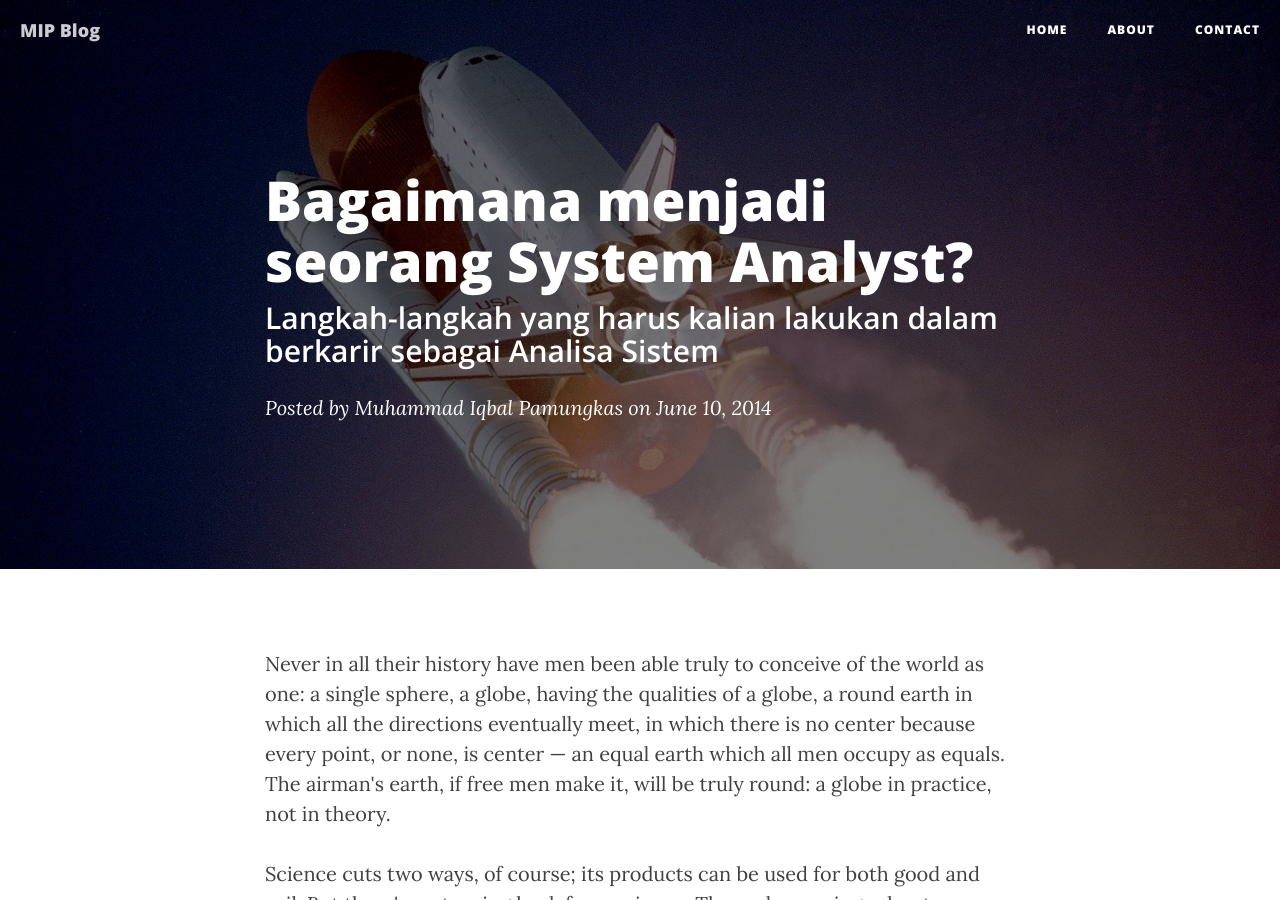
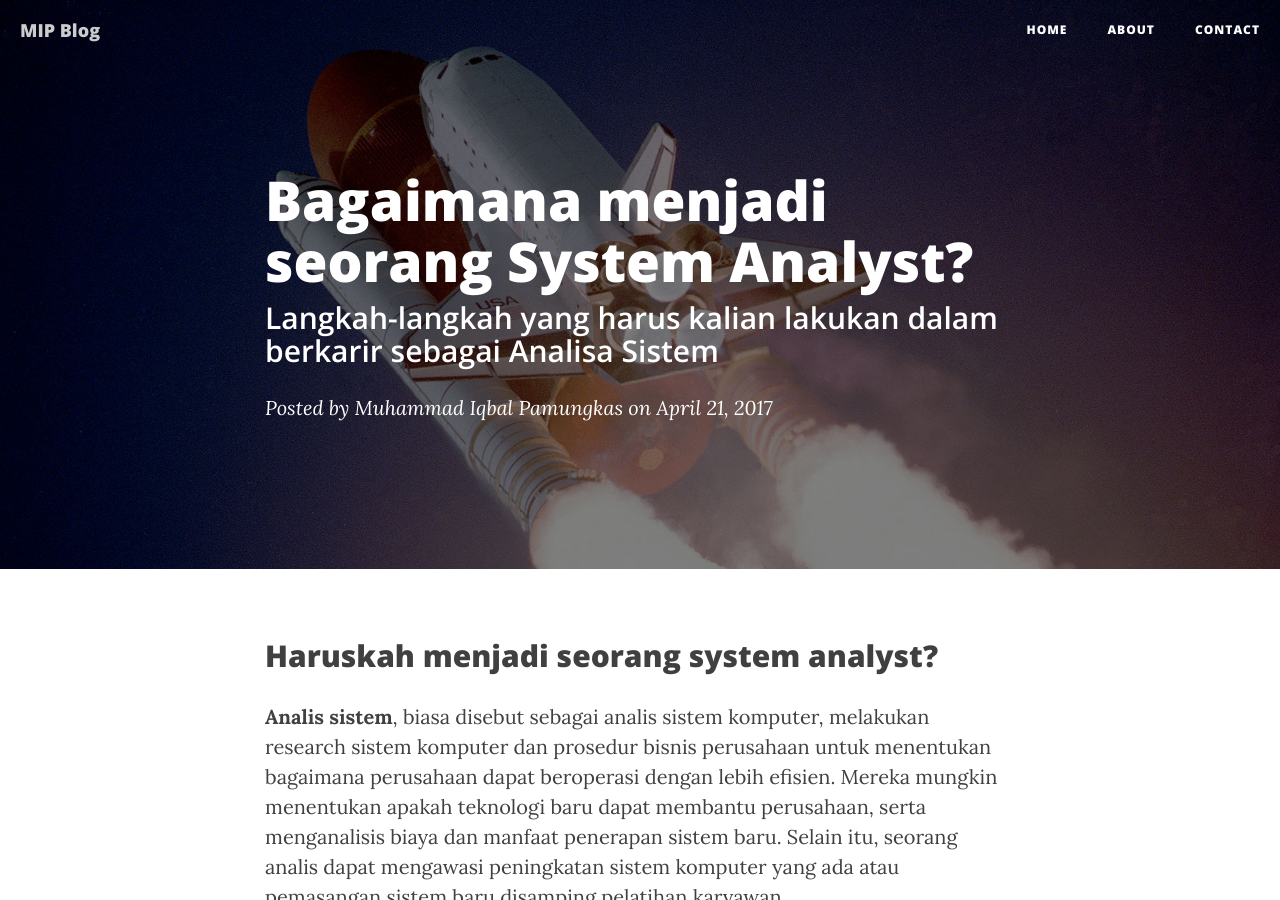
Before and after one commit to iqbalpmgks/iqbalpmgks.github.io, a Jekyll site: the page built from _posts/2017-04-21-bagaimana-menjadi-system-analyst.markdown, in a window 1280 px wide and 900 px high. Built offline with Jekyll 4.4.1, drawn with Linux system fonts in a browser that asks for light colours; nearby versions of some CDN libraries; some of the changed text lies outside the part shown.

Commit message:
New Post

```diff
--- a/_posts/2014-06-10-dinosaurs.markdown
+++ b/_posts/2017-04-21-bagaimana-menjadi-system-analyst.markdown
@@ -2,12 +2,13 @@
 layout:     post
 title:      "Bagaimana menjadi seorang System Analyst?"
 subtitle:   "Langkah-langkah yang harus kalian lakukan dalam berkarir sebagai Analisa Sistem"
-date:       2014-06-10 12:00:00
+date:       2017-04-21 22:28:00
 author:     "Muhammad Iqbal Pamungkas"
 header-img: "img/post-bg-01.jpg"
 ---
 
-<p>Never in all their history have men been able truly to conceive of the world as one: a single sphere, a globe, having the qualities of a globe, a round earth in which all the directions eventually meet, in which there is no center because every point, or none, is center — an equal earth which all men occupy as equals. The airman's earth, if free men make it, will be truly round: a globe in practice, not in theory.</p>
+<h2>Haruskah menjadi seorang system analyst?</h2>
+<p><b>Analis sistem</b>, biasa disebut sebagai analis sistem komputer, melakukan research sistem komputer dan prosedur bisnis perusahaan untuk menentukan bagaimana perusahaan dapat beroperasi dengan lebih efisien. Mereka mungkin menentukan apakah teknologi baru dapat membantu perusahaan, serta menganalisis biaya dan manfaat penerapan sistem baru. Selain itu, seorang analis dapat mengawasi peningkatan sistem komputer yang ada atau pemasangan sistem baru disamping pelatihan karyawan.</p>
 
 <p>Science cuts two ways, of course; its products can be used for both good and evil. But there's no turning back from science. The early warnings about technological dangers also come from science.</p>
 
```
